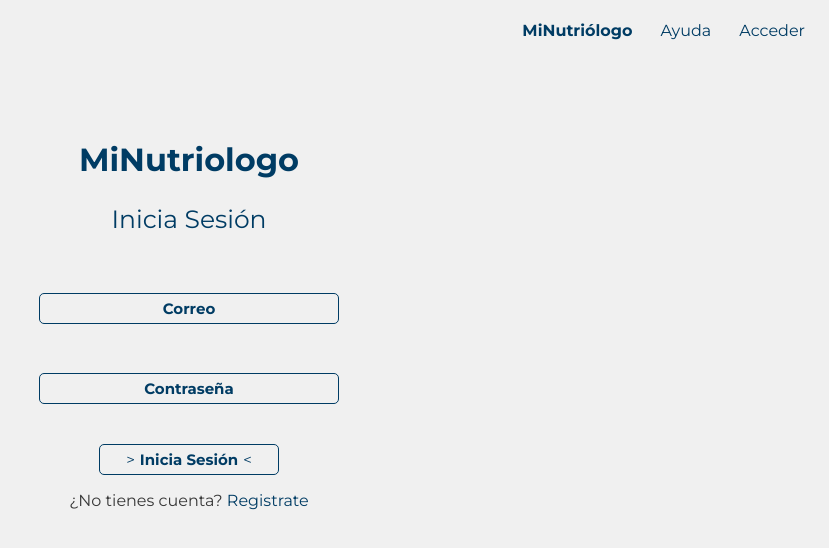
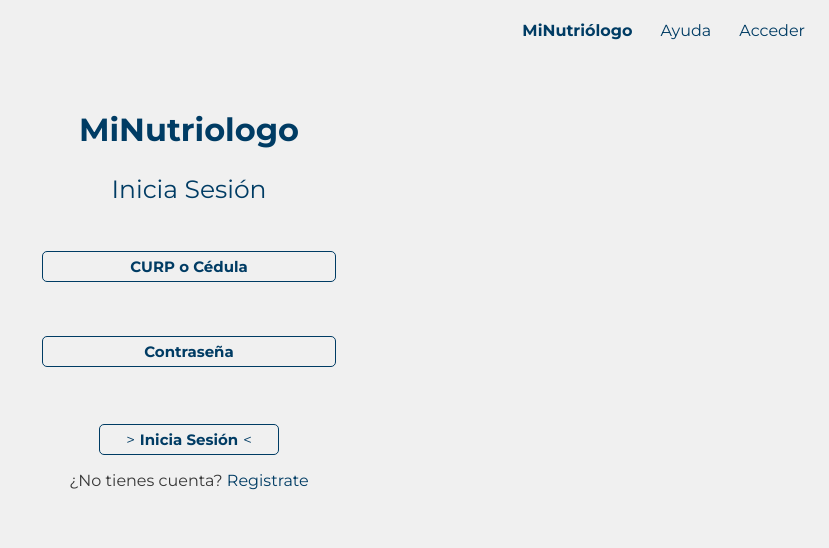
Before and after one commit to ThinKreations/minutriologo, a Next.js app: page /session/login in a window 1280 px wide. Shown: the top 548 px of the page, without its empty margins (451-1280 px from the left). Built offline with nearby package versions, Linux system fonts and the light colour scheme.

Commit message:
v0.1.noseq

```diff
--- a/package.json
+++ b/package.json
@@ -9,8 +9,12 @@
     "lint": "next lint"
   },
   "dependencies": {
+    "@hookform/resolvers": "^5.0.1",
+    "next": "^14.2.28",
     "react": "^18",
     "react-dom": "^18",
-    "next": "14.2.3"
+    "react-hook-form": "^7.56.4",
+    "sweetalert2": "^11.21.1",
+    "yup": "^1.6.1"
   }
 }
--- a/pages/session/login.js
+++ b/pages/session/login.js
@@ -1,15 +1,28 @@
 import { useState } from "react";
-import Image from "next/image";
-import { Inter } from "next/font/google";
 import styles from "@/styles/Home.module.css";
 import MiHead from "@/components/MiHead";
 import MiHeader2 from "@/components/MiHeader2";
 import Link from "next/link";
-const inter = Inter({ subsets: ["latin"] });
+import {useForm} from "react-hook-form";
+import {yupResolver} from "@hookform/resolvers/yup"
+import Swal from "sweetalert2";
+import {schemaLogIn} from "@/schemas/logIn";
 
 export default function LogIn() {
-  const [correo, setCorreo] = useState("");
+  const [id, setId] = useState("");
   const [contrasena, setContrasena] = useState("");
+
+  const {
+    register,
+    handleSubmit,
+    formState: { errors }
+  } = useForm({
+    resolver: yupResolver(schemaLogIn)
+  })
+
+  const onSubmit = (data) => {
+    console.log('Sesión: ',data.id, data.password)
+  }
 
   return (
     <>
@@ -20,18 +33,20 @@ export default function LogIn() {
           <center>
             <h1 style={{color:'var(--dark-blue)'}}>MiNutriologo</h1>
             <p style={{fontSize: "25px", color:'var(--dark-blue)'}}>Inicia Sesión</p>
-            <form className={styles.form_Login}>
+            <form className={styles.form_Login} onSubmit={handleSubmit(onSubmit)}>
               <div className={styles.toHover_Login}>
-                <label className={`${styles.label_Login} ${correo !== "" ? styles.label_Login_filled : ""}`}>
-                  <b>Correo</b>
+                <label className={`${styles.label_Login} ${id !== "" ? styles.label_Login_filled : ""}`}>
+                  <b>{`CURP o Cédula`}</b>
                 </label>
-                <input className={styles.input_Login} type='email' value={correo} onChange={(e) => setCorreo(e.target.value)}/>
+                <input className={styles.input_Login} value={id} {...register('id')} onChange={(e) => setId(e.target.value)}/>
+                <p className={styles.errors}>{errors.id?.message}­</p>
               </div>
               <div className={styles.toHover_Login}>
                 <label className={`${styles.label_Login} ${contrasena !== "" ? styles.label_Login_filled : ""}`}>
                   <b>Contraseña</b>
                 </label>
-                <input type="password" className={styles.input_Login} value={contrasena} onChange={(e) => setContrasena(e.target.value)}/>
+                <input type="password" className={styles.input_Login} value={contrasena} {...register('password')} onChange={(e) => setContrasena(e.target.value)}/>
+                <p className={styles.errors}>{errors.password?.message}­</p>
               </div>
               <div>
                 <button className={styles.btn_LogIndex} style={{border:'1px solid var(--dark-blue)'}} type='submit'>
--- /dev/null
+++ b/schemas/logIn.js
@@ -0,0 +1,9 @@
+import * as yup from 'yup'
+
+const curpRegex = /^[A-Z]{4}\d{6}[HM][A-Z]{5}[A-Z\d]\d$/;
+const cedulaRegex = /^\d{6,8}$/;
+
+export const schemaLogIn = yup.object({
+  id: yup.string().required('Campo obligatorio').test('es-curp-o-cedula','CURP o Cédula Inválida', value => curpRegex.test(value || '') || cedulaRegex.test(value || '')),
+  password: yup.string().required('Contraseña obligatoria'),
+});
--- a/styles/Home.module.css
+++ b/styles/Home.module.css
@@ -13,7 +13,7 @@
 .container1{
 
   height: calc(81vh);
-  background-color: var(--dark-blue);
+  background-image: linear-gradient(to top, rgba(0, 60, 100, 0.77) 0%, rgba(0, 50, 90, 1) 100%);
   transform: skewY(5deg);
   transform-origin: top left;
   margin-top: -58px;
@@ -21,14 +21,12 @@
   position: relative;
   align-content: center;
   color: var(--bg-color);
-
 }
 .container2{
   transform: skewY(-5deg);
-
 }
 .container3{/*como el 1 pero azul xd*/
-  margin-top: 80px;
+  margin-top: 50px;
 
 }
 
@@ -36,14 +34,14 @@
 
 /*Formulario de LogIn*/
 .form_Login {
-  width: 330px;
+  width: 300px;
   display: flex;
   justify-content: center;
   flex-direction: column;
 }
 
 .toHover_Login {
-  margin: 15px;
+  margin:3px;
   display: flex;
   justify-content: center;
   flex-direction: column;
@@ -160,9 +158,14 @@
   margin-right: 20px;
 }
 
+.errors{
+  color:red;
+  margin: 5px;
+}
+
 @media screen and (max-width: 650px){
   .container1{
-    margin-top: -140px;
+    margin-top: -120px;
     height: 90vh;
   }
   .btn_LinkHeader{
```
Also changed, not shown: src/chess_bg.svg (added), 1 other file (tests, documents, lock files or other folders).
